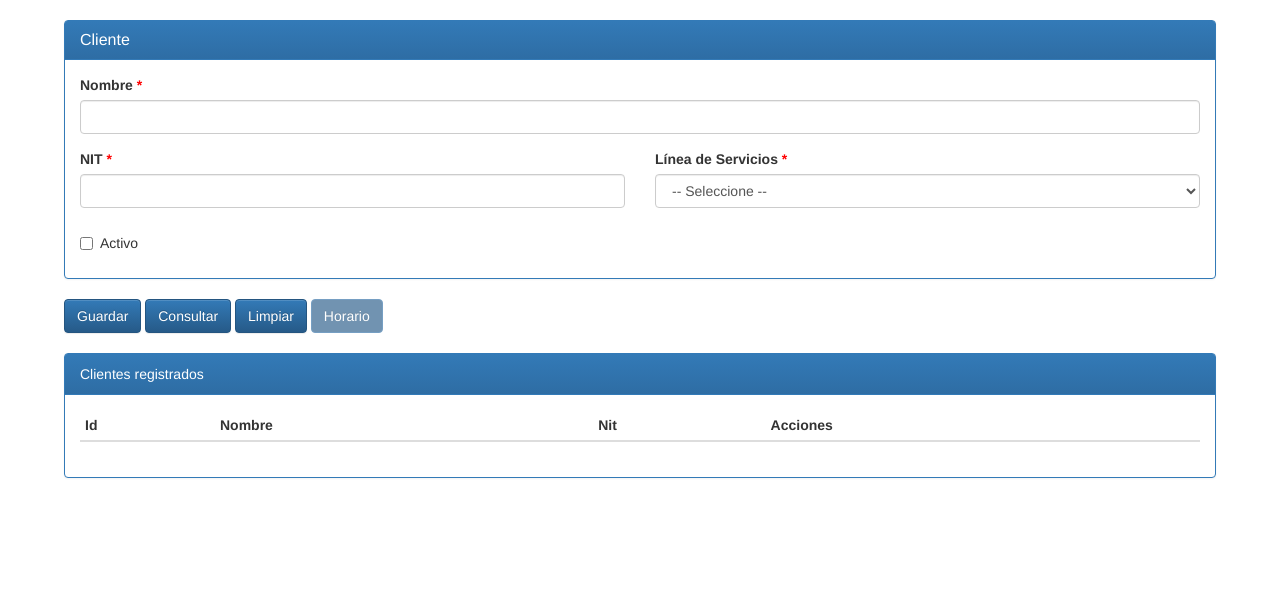
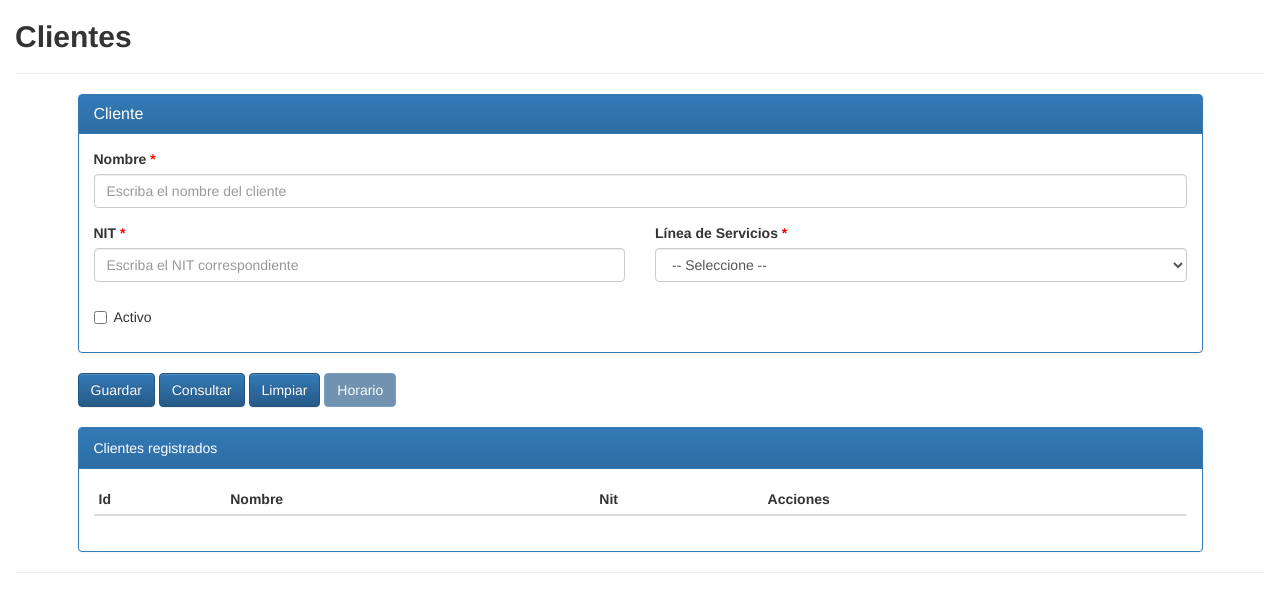
Before and after one commit to Dev-Juniors/Malla_Turnos, a PHP site: page /PAGES/Cliente.php in a window 1280 px wide. Shown: the top 612 px of the page. Run offline with PHP 8.4, Linux system fonts and the light colour scheme; data comes from the database, SQL or seed files in the repository; lists and menus that the app fills with data are empty.

Commit message:
Se incluye el validation en el formulario de Cliente y se agregan títulos a las vistas

```diff
--- a/Malla_Turnos/PAGES/Cliente.php
+++ b/Malla_Turnos/PAGES/Cliente.php
@@ -7,7 +7,12 @@
 <link rel="stylesheet" href="../STYLES/bootstrap-theme.min.css" />
 <script type="text/javascript" src="../SCRIPTS/jquery-1.11.2.min.js"></script>
 <script type="text/javascript" src="../SCRIPTS/bootstrap.min.js"></script>
+<link rel="stylesheet" href="../STYLES/validationEngine.jquery.css" />
 <script type="text/javascript" src="../SCRIPTS/mensajes.js"></script>
+<script type="text/javascript"
+	src="../SCRIPTS/ValidationEngine/jquery.validationEngine-es.js"></script>
+<script type="text/javascript"
+	src="../SCRIPTS/ValidationEngine/jquery.validationEngine.js"></script>
 <script type="text/javascript" src="../SCRIPTS/PAGES/cliente.js"></script>
 <style type="text/css">
 .required {
@@ -16,6 +21,11 @@
 </style>
 </head>
 <body>
+	<div class="container-fluid">
+		<h2 class="title">
+			<strong>Clientes</strong>
+		</h2>
+		<hr>
 		<form id="form_cliente"
 			style="width: 90%; margin: 0 auto; margin-top: 20px;">
 			<input type="hidden" id="txtId" name="txtId" />
@@ -28,8 +38,9 @@
 						<div class="col-sm-12">
 							<div class="form-group">
 								<label for="selLinServ">Nombre <span class="required">*</span></label>
-							<input type="text" class="form-control" id="txtNombre"
-								name="txtNombre" required />
+								<input type="text" class="form-control validate[required]" id="txtNombre"
+									placeholder="Escriba el nombre del cliente" name="txtNombre"
+									required />
 							</div>
 						</div>
 					</div>
@@ -37,15 +48,16 @@
 						<div class="col-sm-6">
 							<div class="form-group">
 								<label for="selLinServ">NIT <span class="required">*</span></label>
-							<input type="text" class="form-control" id="txtNit" name="txtNit"
+								<input type="text" class="form-control validate[required]" id="txtNit"
+									placeholder="Escriba el NIT correspondiente" name="txtNit"
 									required />
 							</div>
 						</div>
 						<div class="col-sm-6">
 							<div class="form-group">
-							<label for="selLinServ">Línea de Servicios <span class="required">*</span></label>
-							<select class="form-control" id="selLinServ" name="selLinServ"
-								required>
+								<label for="selLinServ">Línea de Servicios <span
+									class="required">*</span></label> <select class="form-control validate[required]"
+									id="selLinServ" name="selLinServ" required>
 									<option value="">Cargando...</option>
 								</select>
 							</div>
@@ -190,8 +202,8 @@
 			<button type="button" id="btnGuardar" class="btn btn-primary">Guardar</button>
 			<button type="button" id="btnConsultar" class="btn btn-primary">Consultar</button>
 			<button type="button" id="btnLimpiar" class="btn btn-primary">Limpiar</button>
-		<button type="button" id="btnHorario" class="btn btn-primary" disabled
-			data-toggle="modal" data-target="#modalHorario">Horario</button>
+			<button type="button" id="btnHorario" class="btn btn-primary"
+				disabled data-toggle="modal" data-target="#modalHorario">Horario</button>
 			<br /> <br />
 			<div class="panel panel-primary">
 				<div class="panel-heading">Clientes registrados</div>
@@ -212,5 +224,7 @@
 				</div>
 			</div>
 		</form>
+		<hr>
+	</div>
 </body>
 </html>
--- a/Malla_Turnos/SCRIPTS/PAGES/cliente.js
+++ b/Malla_Turnos/SCRIPTS/PAGES/cliente.js
@@ -1,7 +1,15 @@
 var dataList = [];
 var msgCarga = true;
 
+$(document).ready(function () {
+    $("#form_cliente").validationEngine('attach',
+        {
+    	promptPosition : "bottomLeft",
+    });
+});
+
 $(document).on('click', '#btnGuardar', function() {
+	if ($("#form_cliente").validationEngine('validate') != false) {
 		msn_load("Guardando", "Estamos almacenando la información, por favor espere.");
 		$.post('../CLASES/CONTROLLERS/ControllerCliente.php', $("#form_cliente").serialize() + "&btnGuardar=1", function(resp) {
 			if (resp == '-1') {
@@ -13,6 +21,7 @@ $(document).on('click', '#btnGuardar', function() {
 				$("#btnConsultar").click();
 			}
 		});
+	}
 });
 $(document).on('click', '#btnConsultar', function() {
 	if (msgCarga) {
--- a/Malla_Turnos/STYLES/index.css
+++ b/Malla_Turnos/STYLES/index.css
@@ -1,7 +1,7 @@
 @CHARSET "ISO-8859-1";
 
 #contenido {
-	float: right;
+	float: inherit;
 	width: 100%;
 	background-color: #FFFFFF;
 	background-image: -webkit-linear-gradient(top, rgba(255, 255, 255, 1),
--- a/Malla_Turnos/index.php
+++ b/Malla_Turnos/index.php
@@ -16,6 +16,7 @@
 <title>Malla de Turnos - Flag Soluciones</title>
 </head>
 <body>
+	<div class="container-fluid">
 		<div id="headerDiv" class="row show-grid">
 			<div class="col-sm-2">
 				<div id="logo">
@@ -56,6 +57,7 @@
 				<iframe id="contenido" name="contenido"></iframe>
 			</div>
 		</div>
+	</div>
 </body>
 <script type="text/javascript" src="SCRIPTS/menu.js"></script>
 </html>
```
Also changed, not shown: Malla_Turnos/PAGES/GenerarModelo.php (+7 -0 lines), Malla_Turnos/PAGES/LineaServicio.php (+10 -3 lines). Lines whose indentation alone changed are shown as unchanged.
